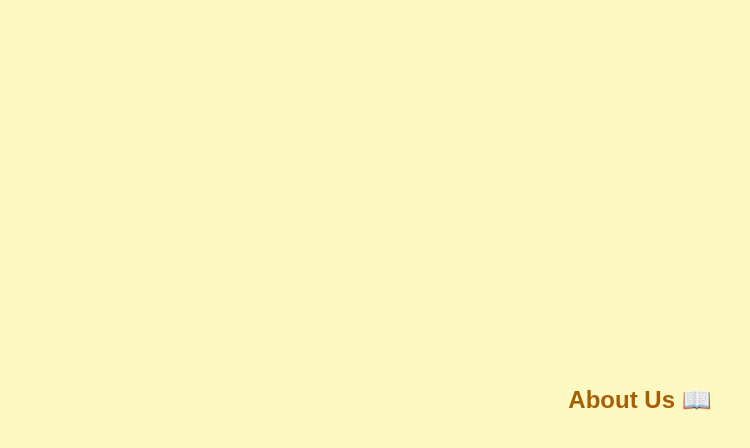
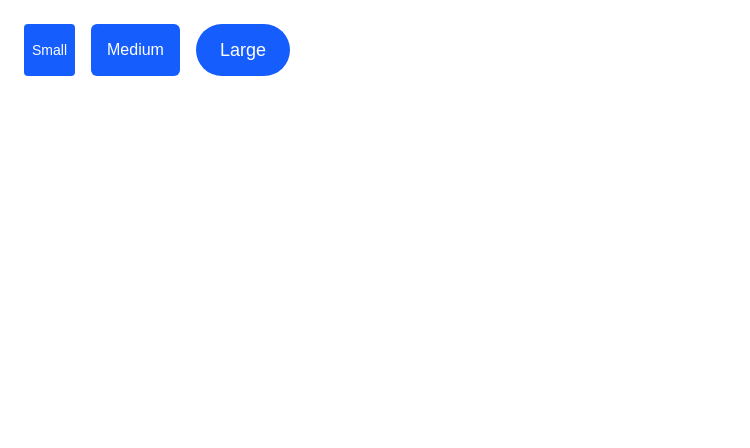
Before and after one commit to Docziet/alx-project-0x02-setup, a Next.js app in the folder alx-project-0x02/: page /about in a window 1280 px wide. Shown: the top 448 px of the page, without its empty margins (0-750 px from the left). Built offline with nearby package versions, Linux system fonts and the light colour scheme.

Commit message:
Task 5: Created reusable Button component with size and shape props

```diff
--- /dev/null
+++ b/alx-project-0x02/components/common/Button.tsx
@@ -0,0 +1,16 @@
+import { ButtonProps } from "@/interfaces";
+
+export default function Button({ size, shape, children }: ButtonProps) {
+  const sizeClasses =
+    size === "small"
+      ? "px-2 py-1 text-sm"
+      : size === "medium"
+      ? "px-4 py-2"
+      : "px-6 py-3 text-lg";
+
+  return (
+    <button className={`bg-blue-600 text-white ${sizeClasses} ${shape}`}>
+      {children}
+    </button>
+  );
+}
--- /dev/null
+++ b/alx-project-0x02/components/layout/common/Card.tsx
@@ -0,0 +1,10 @@
+import { CardProps } from "@/interfaces";
+
+export default function Card({ title, content }: CardProps) {
+  return (
+    <div className="border rounded-lg shadow-md p-4 bg-white">
+      <h2 className="text-xl font-bold mb-2">{title}</h2>
+      <p>{content}</p>
+    </div>
+  );
+}
--- a/alx-project-0x02/interfaces/index.ts
+++ b/alx-project-0x02/interfaces/index.ts
@@ -1,4 +1,5 @@
-export interface CardProps {
-  title: string;
-  content: string;
+export interface ButtonProps {
+  size: "small" | "medium" | "large";
+  shape: "rounded-sm" | "rounded-md" | "rounded-full";
+  children: React.ReactNode;
 }
--- a/alx-project-0x02/pages/about.tsx
+++ b/alx-project-0x02/pages/about.tsx
@@ -1,7 +1,11 @@
+import Button from "@/components/common/Button";
+
 export default function AboutPage() {
   return (
-    <div className="flex items-center justify-center min-h-screen bg-yellow-100">
-      <h1 className="text-2xl font-bold text-yellow-700">About Us 📖</h1>
+    <div className="p-6 flex gap-4">
+      <Button size="small" shape="rounded-sm">Small</Button>
+      <Button size="medium" shape="rounded-md">Medium</Button>
+      <Button size="large" shape="rounded-full">Large</Button>
     </div>
   );
 }
```
